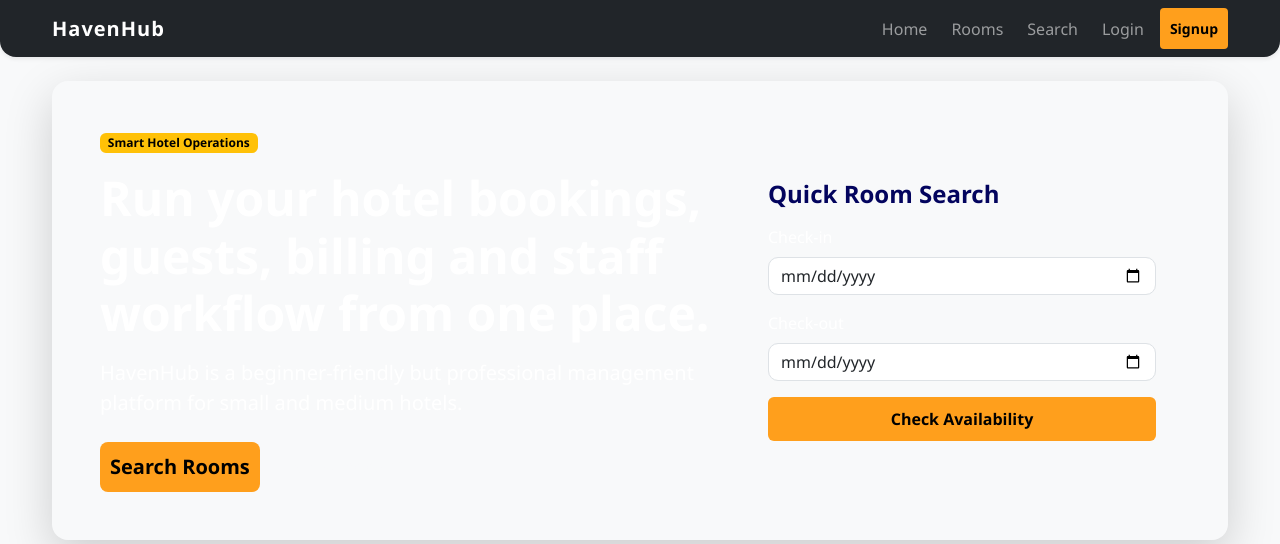
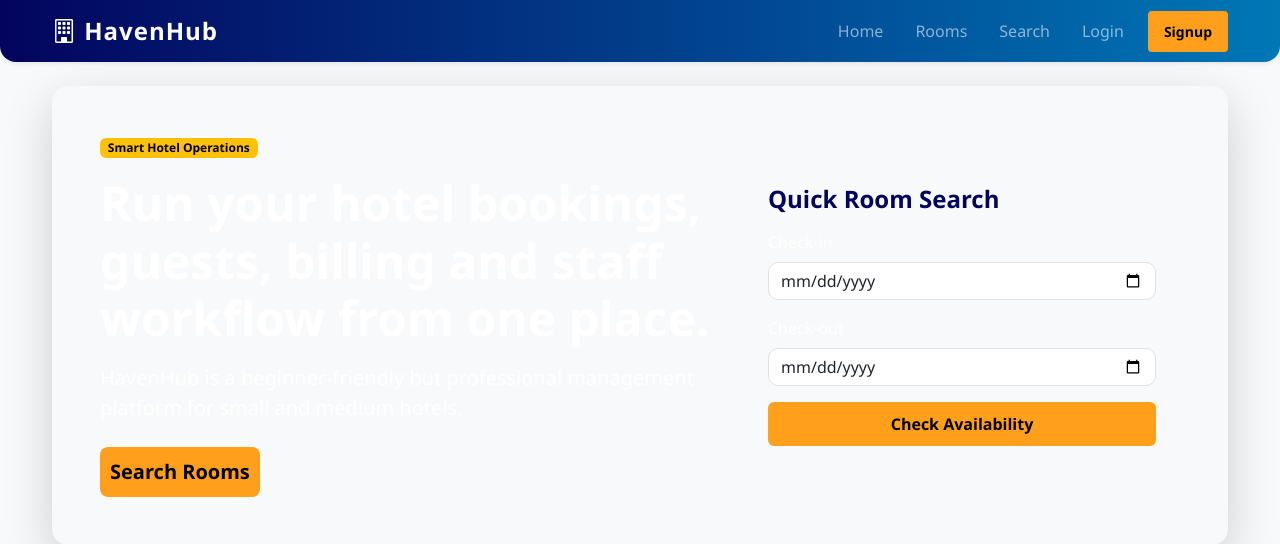
Before and after one commit to morsalinraj6/HavenHub, a PHP site: page / in a window 1280 px wide. Shown: the top 544 px of the page. Run offline with PHP 8.4, Linux system fonts and the light colour scheme; data comes from the database, SQL or seed files in the repository.

Commit message:
Upgraded navbar UI with modern design

```diff
--- a/app/views/layouts/header.php
+++ b/app/views/layouts/header.php
@@ -5,43 +5,109 @@
     <meta charset="UTF-8">
     <meta name="viewport" content="width=device-width, initial-scale=1.0">
     <title><?= APP_NAME; ?></title>
+
+    <!-- Bootstrap -->
     <link href="https://cdn.jsdelivr.net/npm/bootstrap@5.3.3/dist/css/bootstrap.min.css" rel="stylesheet">
+
+    <!-- Icons -->
     <link href="https://cdn.jsdelivr.net/npm/bootstrap-icons@1.11.3/font/bootstrap-icons.css" rel="stylesheet">
+
+    <!-- Custom CSS -->
     <link href="<?= BASE_URL; ?>/assets/css/style.css" rel="stylesheet">
 </head>
+
 <body>
-<nav class="navbar navbar-expand-lg navbar-dark bg-dark sticky-top shadow-sm">
+
+<!-- 🔥 PREMIUM NAVBAR -->
+<nav class="navbar navbar-expand-lg navbar-dark shadow-sm sticky-top"
+     style="background: linear-gradient(90deg, #03045e, #0077b6);">
+
   <div class="container">
-    <a class="navbar-brand fw-bold" href="<?= BASE_URL; ?>">HavenHub</a>
+
+    <!-- Logo -->
+    <a class="navbar-brand fw-bold fs-4" href="<?= BASE_URL; ?>">
+        <i class="bi bi-building"></i> HavenHub
+    </a>
+
+    <!-- Toggle -->
     <button class="navbar-toggler" type="button" data-bs-toggle="collapse" data-bs-target="#navbarNav">
       <span class="navbar-toggler-icon"></span>
     </button>
+
+    <!-- Menu -->
     <div class="collapse navbar-collapse" id="navbarNav">
-      <ul class="navbar-nav ms-auto align-items-lg-center gap-lg-2">
-        <li class="nav-item"><a class="nav-link" href="<?= BASE_URL; ?>">Home</a></li>
-        <li class="nav-item"><a class="nav-link" href="<?= BASE_URL; ?>/rooms">Rooms</a></li>
-        <li class="nav-item"><a class="nav-link" href="<?= BASE_URL; ?>/search">Search</a></li>
+
+      <ul class="navbar-nav ms-auto align-items-lg-center gap-lg-3">
+
+        <li class="nav-item">
+            <a class="nav-link" href="<?= BASE_URL; ?>">Home</a>
+        </li>
+
+        <li class="nav-item">
+            <a class="nav-link" href="<?= BASE_URL; ?>/rooms">Rooms</a>
+        </li>
+
+        <li class="nav-item">
+            <a class="nav-link" href="<?= BASE_URL; ?>/search">Search</a>
+        </li>
+
         <?php if ($user): ?>
-            <li class="nav-item"><a class="nav-link" href="<?= BASE_URL; ?>/dashboard">Dashboard</a></li>
+
+            <li class="nav-item">
+                <a class="nav-link" href="<?= BASE_URL; ?>/dashboard">Dashboard</a>
+            </li>
+
             <?php if ($user['role'] === 'Admin'): ?>
-                <li class="nav-item"><a class="nav-link" href="<?= BASE_URL; ?>/admin/rooms">Manage Rooms</a></li>
-                <li class="nav-item"><a class="nav-link" href="<?= BASE_URL; ?>/bookings/manage">Bookings</a></li>
+                <li class="nav-item">
+                    <a class="nav-link" href="<?= BASE_URL; ?>/admin/rooms">Manage Rooms</a>
+                </li>
+                <li class="nav-item">
+                    <a class="nav-link" href="<?= BASE_URL; ?>/bookings/manage">Bookings</a>
+                </li>
             <?php elseif ($user['role'] === 'Staff'): ?>
-                <li class="nav-item"><a class="nav-link" href="<?= BASE_URL; ?>/bookings/manage">Manage Bookings</a></li>
+                <li class="nav-item">
+                    <a class="nav-link" href="<?= BASE_URL; ?>/bookings/manage">Manage Bookings</a>
+                </li>
             <?php endif; ?>
-            <li class="nav-item"><span class="badge text-bg-light ms-lg-2"><?= htmlspecialchars($user['role']); ?></span></li>
-            <li class="nav-item"><a class="btn btn-warning btn-sm ms-lg-2" href="<?= BASE_URL; ?>/logout">Logout</a></li>
+
+            <!-- Role Badge -->
+            <li class="nav-item">
+                <span class="badge bg-light text-dark px-3 py-2 rounded-pill">
+                    <?= htmlspecialchars($user['role']); ?>
+                </span>
+            </li>
+
+            <!-- Logout -->
+            <li class="nav-item">
+                <a class="btn btn-warning btn-sm px-3" href="<?= BASE_URL; ?>/logout">
+                    <i class="bi bi-box-arrow-right"></i> Logout
+                </a>
+            </li>
+
         <?php else: ?>
-            <li class="nav-item"><a class="nav-link" href="<?= BASE_URL; ?>/auth/login">Login</a></li>
-            <li class="nav-item"><a class="btn btn-warning btn-sm" href="<?= BASE_URL; ?>/auth/register">Signup</a></li>
+
+            <li class="nav-item">
+                <a class="nav-link" href="<?= BASE_URL; ?>/auth/login">Login</a>
+            </li>
+
+            <li class="nav-item">
+                <a class="btn btn-warning btn-sm px-3" href="<?= BASE_URL; ?>/auth/register">
+                    Signup
+                </a>
+            </li>
+
         <?php endif; ?>
+
       </ul>
     </div>
   </div>
 </nav>
+
+<!-- Page Content -->
 <div class="container py-4">
+
 <?php if ($flash): ?>
-    <div class="alert alert-<?= htmlspecialchars($flash['type']); ?> alert-dismissible fade show" role="alert">
+    <div class="alert alert-<?= htmlspecialchars($flash['type']); ?> alert-dismissible fade show shadow-sm" role="alert">
         <?= htmlspecialchars($flash['message']); ?>
         <button type="button" class="btn-close" data-bs-dismiss="alert"></button>
     </div>
```
